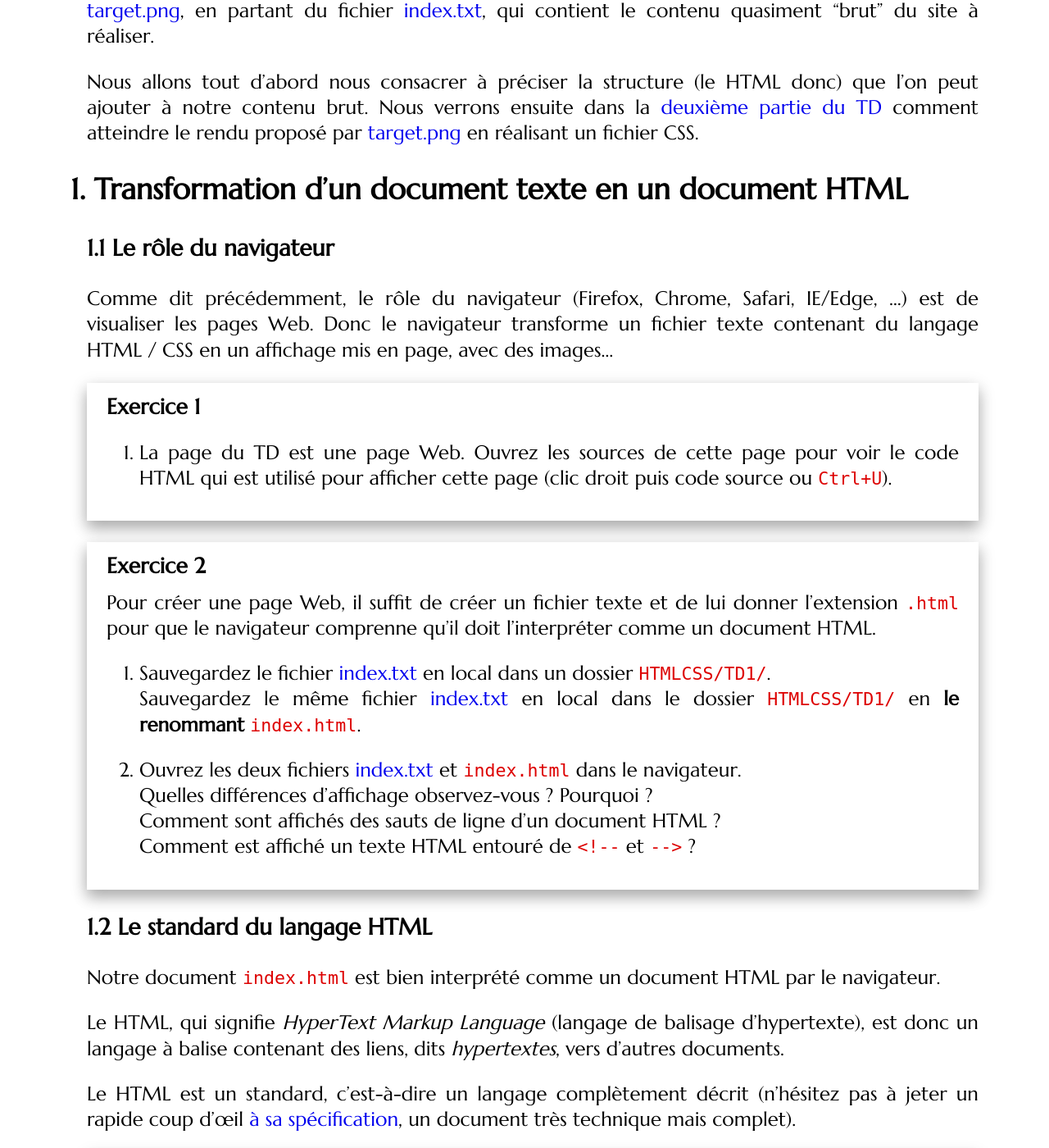
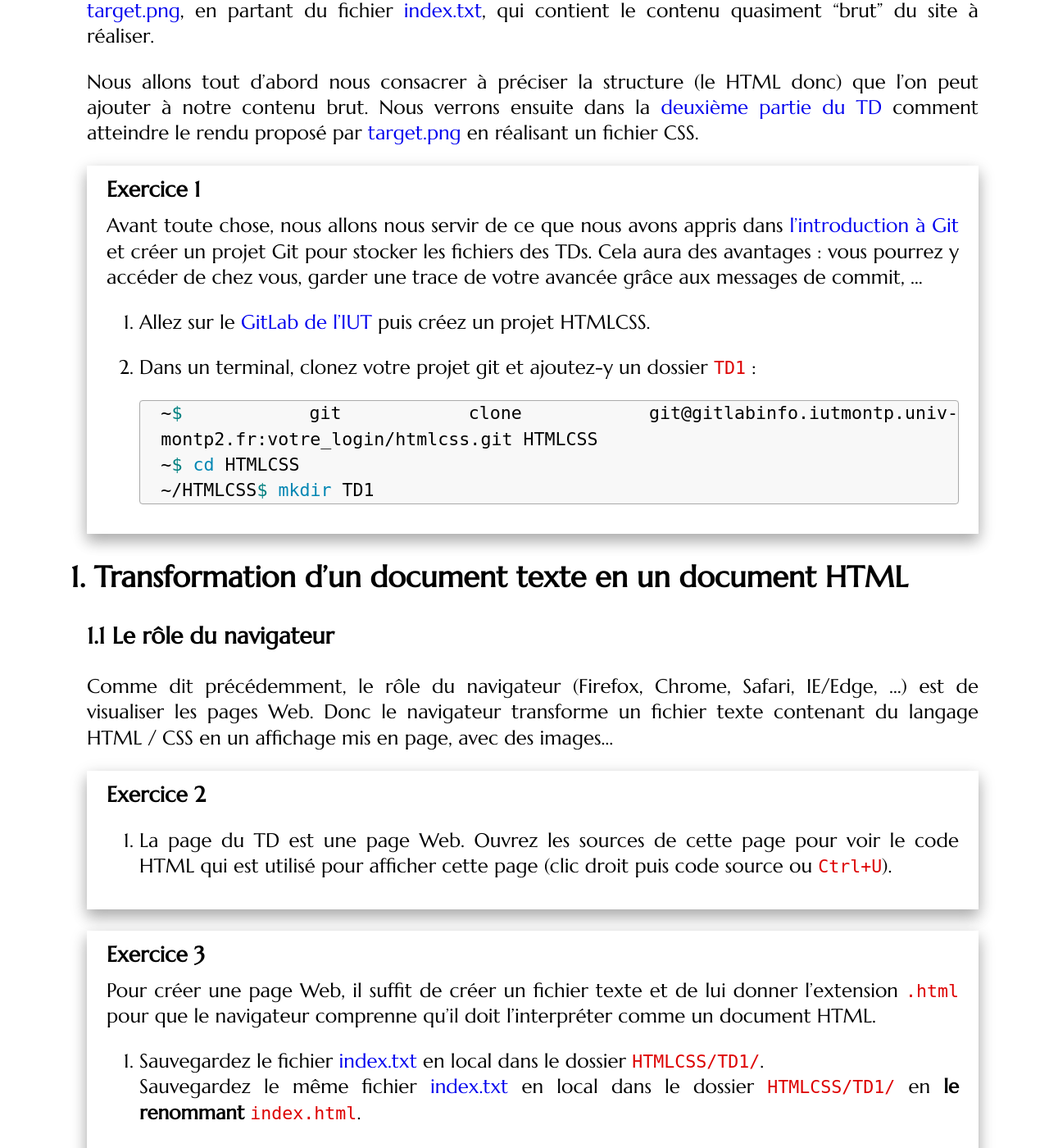
Before and after one commit to romainlebreton/R1.02-DeveloppementInterfacesWeb, a Jekyll site: the page built from tutorials/tutorial1_1.md, in a window 1280 px wide and 1400 px high, scrolled down 630 px. Shown: the whole window at 82% size. Built offline with Jekyll 4.4.1, drawn with Linux system fonts in a browser that asks for light colours; some web fonts are replaced; comment, search, counter and statistics services are not loaded; some of the changed text lies outside the part shown.

Commit message:
Ajout de Git dans TD1

````diff
--- a/tutorials/tutorial1_1.md
+++ b/tutorials/tutorial1_1.md
@@ -34,6 +34,27 @@ que l'on peut ajouter à notre contenu brut. Nous verrons ensuite dans la
 [deuxième partie du TD](tutorial1_2.html) comment atteindre le rendu proposé par
 [target.png]({{site.baseurl}}/assets/target.png) en réalisant un fichier CSS.
 
+<div class="exercise">
+
+Avant toute chose, nous allons nous servir de ce que nous avons appris dans
+[l'introduction à
+Git](https://gitlabinfo.iutmontp.univ-montp2.fr/valicov/tutoGit1ereAnnee/blob/master/README.md)
+et créer un projet Git pour stocker les fichiers des TDs. Cela aura des
+avantages : vous pourrez y accéder de chez vous, garder une trace de
+votre avancée grâce aux messages de commit, ...
+
+1. Allez sur le [GitLab de l'IUT](https://gitlabinfo.iutmontp.univ-montp2.fr/)
+   puis créez un projet HTMLCSS.
+
+1. Dans un terminal, clonez votre projet git et ajoutez-y un dossier `TD1` :
+   ```sh
+   ~$ git clone git@gitlabinfo.iutmontp.univ-montp2.fr:votre_login/htmlcss.git HTMLCSS
+   ~$ cd HTMLCSS
+   ~/HTMLCSS$ mkdir TD1
+   ```
+
+</div>
+
 
 ## Transformation d'un document texte en un document HTML
 
@@ -59,7 +80,7 @@ l'extension `.html` pour que le navigateur comprenne qu'il doit l'interpréter
 comme un document HTML.
 
 1. Sauvegardez le fichier [index.txt]({{site.baseurl}}/assets/index.txt) en
-   local dans un dossier `HTMLCSS/TD1/`.
+   local dans le dossier `HTMLCSS/TD1/`.
    Sauvegardez le même fichier [index.txt]({{site.baseurl}}/assets/index.txt) en
    local dans le dossier `HTMLCSS/TD1/` en **le renommant** `index.html`.
 
@@ -250,6 +271,15 @@ l'arbre est le suivant :
    ci-dessus.
    (Vous devez rajouter les balises `<html>`, `<head>` et `<body>`)
 2. **Retestez** la conformité de votre document.
+3. Enregistrez de temps en temps votre progression sous Git. Par exemple,
+   ```sh
+   # Pour enregistrer l'état de tous les fichiers dans le dossier TD1
+   ~/HTMLCSS$ git add TD1
+   ~/HTMLCSS$ git commit -m "Exercice 5 TD1"
+   ~/HTMLCSS$ git push
+   # Pour vérifier que tout est en ordre
+   ~/HTMLCSS$ git status
+   ```
 
 </div>
 
@@ -552,6 +582,10 @@ développement. Quels sont les deux **nouvelles** balises utilisées ?
 
 2. Avez-vous vérifié tout au long du TD que votre page HTML reste valide ?
 
+1. N'oubliez pas d'enregistrer régulièrement votre travail sous Git avec `git
+   status/add/commit/push`.
+
+
 </div>
 
 ## Fini !
````
